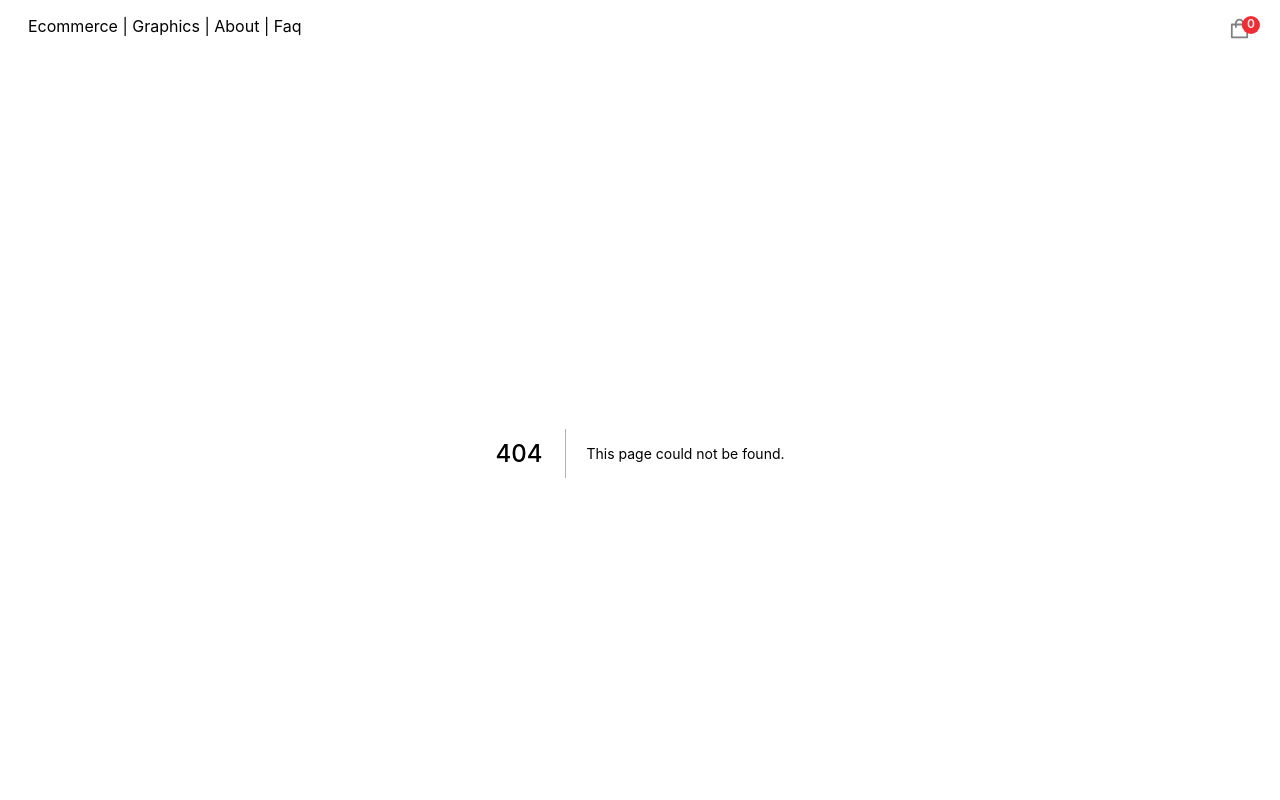
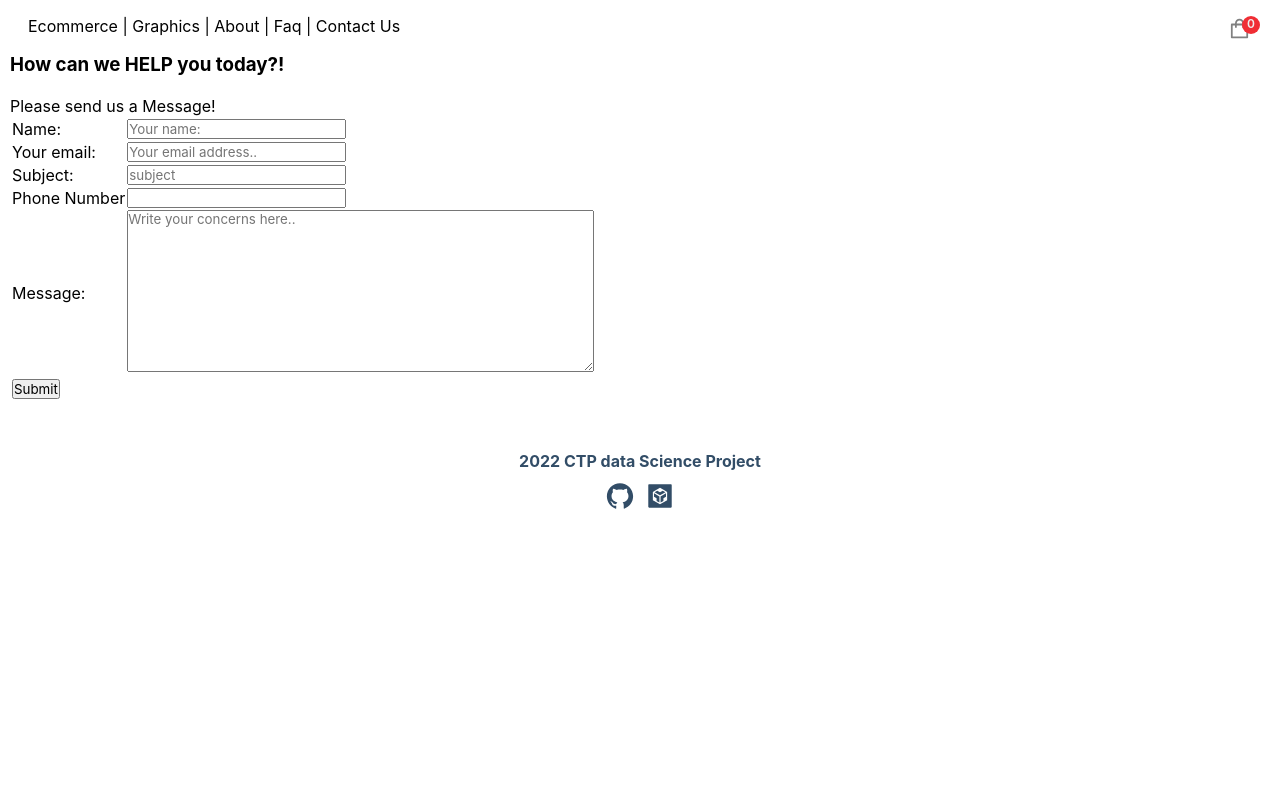
Before and after one commit to Hmmsien/ECommerce_behavior, a Next.js app in the folder frontend/ecommerce/: page /contact-us in a window 1280 px wide. Before the commit this address had no page. Shown: the top 800 px of the page. Built offline with nearby package versions, Linux system fonts and the light colour scheme.

Commit message:
Graphics added

```diff
--- a/frontend/ecommerce/components/Navbar.jsx
+++ b/frontend/ecommerce/components/Navbar.jsx
@@ -20,6 +20,7 @@ function Navbar() {
 
         <Link  className="nav-link" href="/about" >| About </Link>
         <Link  className="nav-link" href="/mfaq" >| Faq </Link>
+        <Link  className="nav-link" href="/contact-us" >| Contact Us </Link>
       </p>
       <button type="button" className='cart-icon' onClick={() => setShowCart(true)} >
         <AiOutlineShopping />
--- /dev/null
+++ b/frontend/ecommerce/pages/contact-us.js
@@ -0,0 +1,74 @@
+import React from 'react'
+
+function contactUs() {
+    return (
+        <><h3 id="msg">How can we HELP you today?!</h3>
+            <br />
+            <p>Please send us a Message!</p>
+
+            <form action="message.php" method="post">
+                <table class="table">
+                    <tr class="orderForm">
+                        <td><label for="name">Name:</label></td>
+                        <td>
+                            <input
+                                type="text"
+                                name="name"
+                                id="Cname"
+                                placeholder="Your name:"
+                                required
+                            />
+                        </td>
+                    </tr>
+                    <tr>
+                        <td><label for="email">Your email:</label></td>
+                        <td>
+                            <input
+                                type="text"
+                                name="email"
+                                id="email"
+                                placeholder="Your email address.."
+                                required
+                            />
+                        </td>
+                    </tr>
+                    <tr>
+                        <td><label for="subject">Subject:</label></td>
+                        <td>
+                            <input
+                                type="text"
+                                name="subject"
+                                id="subject"
+                                placeholder="subject"
+                                required
+                            />
+                        </td>
+                    </tr>
+                    <tr>
+                        <td><label for="phone">Phone Number</label></td>
+                        <td><input type="text" id="phone" name="phone" required /></td>
+                    </tr>
+
+                    <tr>
+                        <td><label for="message">Message:</label></td>
+                        <td>
+                            <textarea
+                                name="message"
+                                id="message"
+                                cols="50"
+                                rows="10"
+                                placeholder="Write your concerns here.."
+                            ></textarea>
+                        </td>
+                    </tr>
+                    <tr>
+                        <td><input type="submit" name="send" id="send" /></td>
+                    </tr>
+                </table>
+            </form>
+            {/* <div>contactUs</div> */}
+        </>
+    )
+}
+
+export default contactUs
--- a/frontend/ecommerce/pages/graphics.js
+++ b/frontend/ecommerce/pages/graphics.js
@@ -5,7 +5,7 @@ function graphics() {
     <div>
       Interactive Graphics
 
-      <iframe src="http://localhost:8501/" frameborder="0" height="1000px" width="800px" ></iframe>
+        <iframe src="https://nenewang-ecommerce-behavior-streaml-streamlit-visualsapp-y7u6eq.streamlitapp.com/?embedded=true" frameborder="0" height="1000px" width="800px" ></iframe>
 
     </div>
   )
--- a/frontend/ecommerce/pages/mfaq.js
+++ b/frontend/ecommerce/pages/mfaq.js
@@ -1,5 +1,5 @@
 
-/*import React from 'react';
+import React from 'react';
 
 
 
@@ -15,4 +15,4 @@ return (
 }
 
 
-export default mfaq;*/
+export default mfaq;
```
Also changed, not shown: package.json (added, +9 -0 lines), 2 other files (tests, documents, lock files or other folders).
